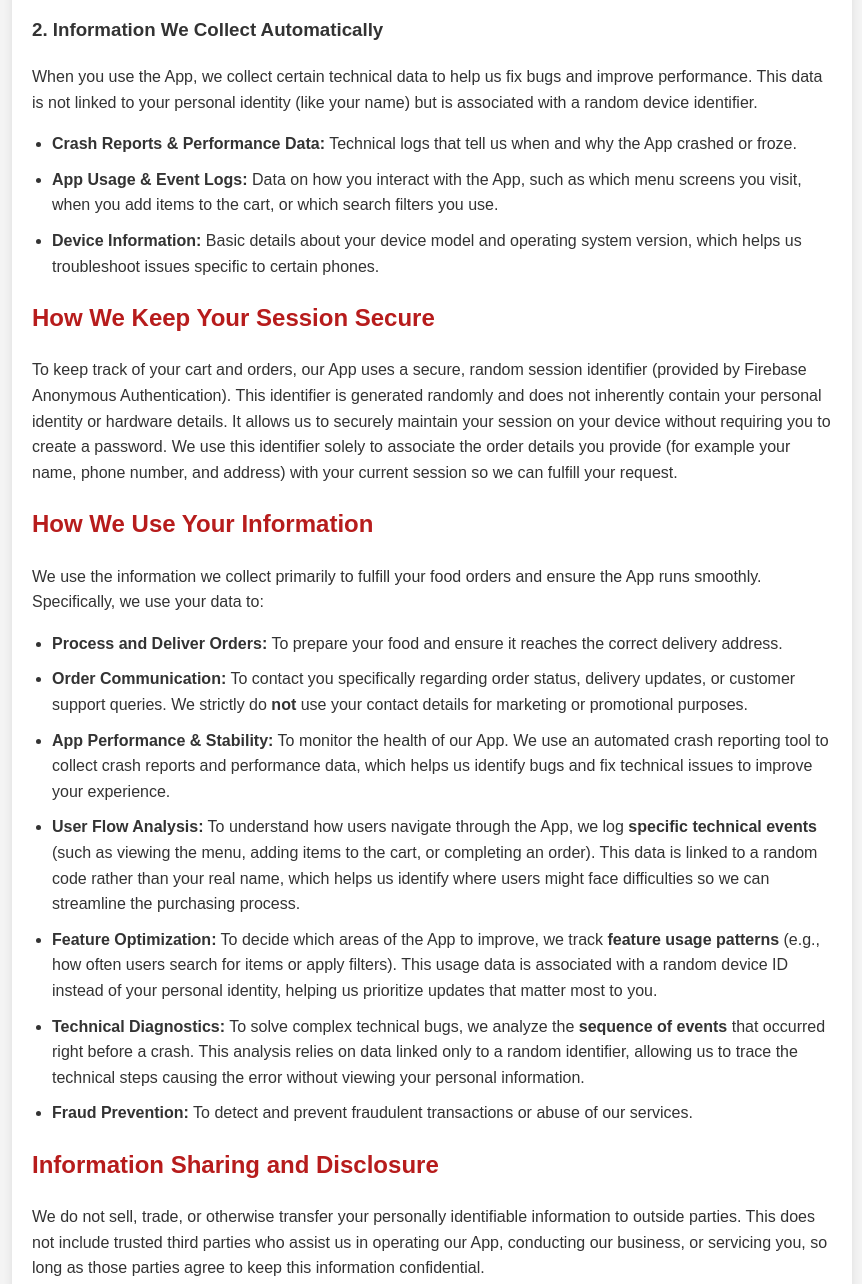
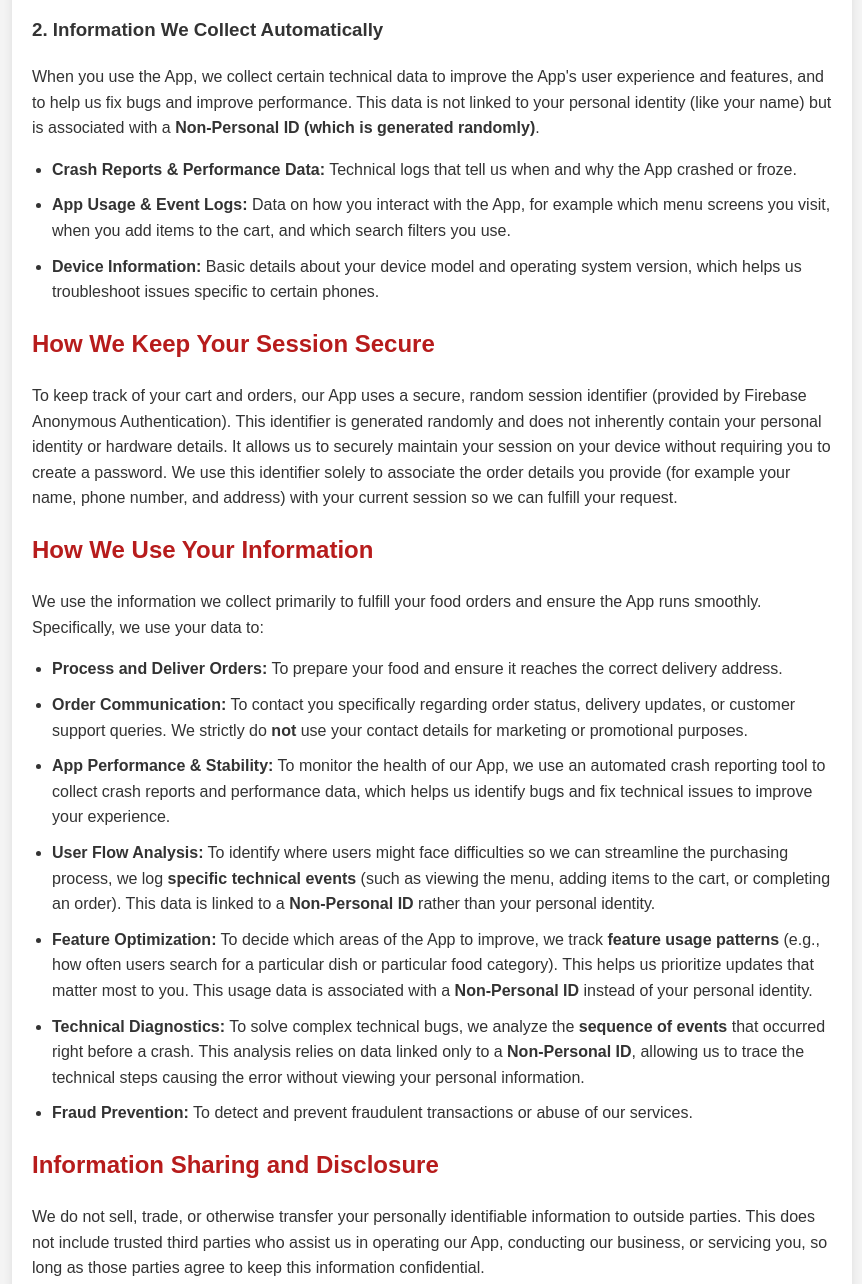
Before and after one commit to ramtechno90/Menu-app-UI, a plain HTML site: page privacy/privacy.html in a window 1280 px wide. Shown: the part 581-1865 px from the top of the page, without its empty margins (208-1070 px from the left). Drawn offline with Linux system fonts and the light colour scheme.

Commit message:
Revise privacy policy for clarity and accuracy
Updated the privacy policy to enhance clarity and accuracy regarding data collection and usage, including changes to terms like 'Non-Personal ID' and 'storage database'.

```diff
--- a/privacy/privacy.html
+++ b/privacy/privacy.html
@@ -24,10 +24,10 @@
             </ul>
 
             <h3>2. Information We Collect Automatically</h3>
-            <p>When you use the App, we collect certain technical data to help us fix bugs and improve performance. This data is not linked to your personal identity (like your name) but is associated with a random device identifier.</p>
+            <p>When you use the App, we collect certain technical data to improve the App's user experience and features, and to help us fix bugs and improve performance. This data is not linked to your personal identity (like your name) but is associated with a <strong>Non-Personal ID (which is generated randomly)</strong>.</p>
             <ul>
                 <li><strong>Crash Reports & Performance Data:</strong> Technical logs that tell us when and why the App crashed or froze.</li>
-                <li><strong>App Usage & Event Logs:</strong> Data on how you interact with the App, such as which menu screens you visit, when you add items to the cart, or which search filters you use.</li>
+                <li><strong>App Usage & Event Logs:</strong> Data on how you interact with the App, for example which menu screens you visit, when you add items to the cart, and which search filters you use.</li>
                 <li><strong>Device Information:</strong> Basic details about your device model and operating system version, which helps us troubleshoot issues specific to certain phones.</li>
             </ul>
         </div>
@@ -43,10 +43,10 @@
             <ul>
                 <li><strong>Process and Deliver Orders:</strong> To prepare your food and ensure it reaches the correct delivery address.</li>
                 <li><strong>Order Communication:</strong> To contact you specifically regarding order status, delivery updates, or customer support queries. We strictly do <strong>not</strong> use your contact details for marketing or promotional purposes.</li>
-                <li><strong>App Performance & Stability:</strong> To monitor the health of our App. We use an automated crash reporting tool to collect crash reports and performance data, which helps us identify bugs and fix technical issues to improve your experience.</li>
-                <li><strong>User Flow Analysis:</strong> To understand how users navigate through the App, we log <strong>specific technical events</strong> (such as viewing the menu, adding items to the cart, or completing an order). This data is linked to a random code rather than your real name, which helps us identify where users might face difficulties so we can streamline the purchasing process.</li>
-                <li><strong>Feature Optimization:</strong> To decide which areas of the App to improve, we track <strong>feature usage patterns</strong> (e.g., how often users search for items or apply filters). This usage data is associated with a random device ID instead of your personal identity, helping us prioritize updates that matter most to you.</li>
-                <li><strong>Technical Diagnostics:</strong> To solve complex technical bugs, we analyze the <strong>sequence of events</strong> that occurred right before a crash. This analysis relies on data linked only to a random identifier, allowing us to trace the technical steps causing the error without viewing your personal information.</li>
+                <li><strong>App Performance & Stability:</strong> To monitor the health of our App, we use an automated crash reporting tool to collect crash reports and performance data, which helps us identify bugs and fix technical issues to improve your experience.</li>
+                <li><strong>User Flow Analysis:</strong> To identify where users might face difficulties so we can streamline the purchasing process, we log <strong>specific technical events</strong> (such as viewing the menu, adding items to the cart, or completing an order). This data is linked to a <strong>Non-Personal ID</strong> rather than your personal identity.</li>
+                <li><strong>Feature Optimization:</strong> To decide which areas of the App to improve, we track <strong>feature usage patterns</strong> (e.g., how often users search for a particular dish or particular food category). This helps us prioritize updates that matter most to you. This usage data is associated with a <strong>Non-Personal ID</strong> instead of your personal identity.</li>
+                <li><strong>Technical Diagnostics:</strong> To solve complex technical bugs, we analyze the <strong>sequence of events</strong> that occurred right before a crash. This analysis relies on data linked only to a <strong>Non-Personal ID</strong>, allowing us to trace the technical steps causing the error without viewing your personal information.</li>
                 <li><strong>Fraud Prevention:</strong> To detect and prevent fraudulent transactions or abuse of our services.</li>
             </ul>
         </div>
@@ -58,12 +58,12 @@
 
         <div class="section">
             <h2>Security</h2>
-            <p>We employ custom logic and security measures designed to fit the specific functional requirements of this App. We have implemented these measures to the best of our knowledge and effort to safeguard the App and your data against hackers, unauthorized access, and similar malicious activities. However, please be aware that no application is entirely immune to risks. We cannot guarantee that the App is hack-proof, especially if your mobile device itself is compromised, rooted, or infected with malware. By using this App, you acknowledge that the software is provided "as-is" and while we strive to protect your personal information, we cannot guarantee its absolute security against hackers, reverse engineering, or unauthorized third-party access.</p>
+            <p>We employ custom logic and custom security measures designed to fit the specific functional requirements of this App. We have implemented these measures to the best of our knowledge and effort to safeguard the App and your data against hackers, unauthorized access, and similar malicious activities. However, please be aware that no application is entirely immune to risks. We cannot guarantee that the App is hack-proof, especially if your mobile device itself is compromised, rooted, or infected with malware. By using this App, you acknowledge that the software is provided "as-is" and while we strive to protect your personal information, we cannot guarantee its absolute security against hackers, reverse engineering, or unauthorized third-party access.</p>
         </div>
 
         <div class="section">
             <h2>Children's Privacy</h2>
-            <p>Our Service is not intended for use by children under the age of 13. We do not knowingly collect personally identifiable information from children under 13. If you are a parent or guardian and you learn that your child has provided us with Personal Information, please contact us. If we become aware that we have collected Personal Information from a child under age 13 without verification of parental consent, we will take steps to remove that information from our servers.</p>
+            <p>Our Service is not intended for use by children under the age of 13. We do not knowingly collect personally identifiable information from children under 13. If you are a parent or guardian and you learn that your child has provided us with Personal Information, please contact us. If we become aware that we have collected Personal Information from a child under age 13 without verification of parental consent, we will take steps to remove that information from our storage database.</p>
         </div>
 
         <div class="section">
@@ -81,7 +81,7 @@
                 <a href="terms.html">Terms and Conditions</a> |
                 <a href="data_deletion.html">Data Deletion</a>
             </p>
-            <p>&copy; 2024 Pizza Paradize. All rights reserved.</p>
+            <p>&copy; 2025 Pizza Paradize. All rights reserved.</p>
         </div>
     </div>
 </body>
```
